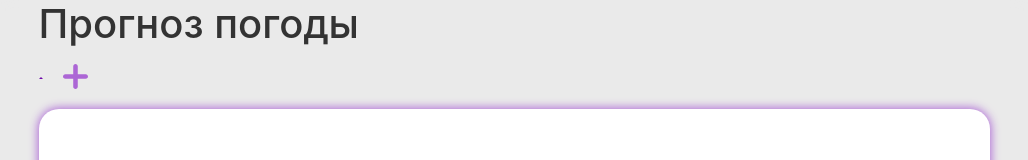
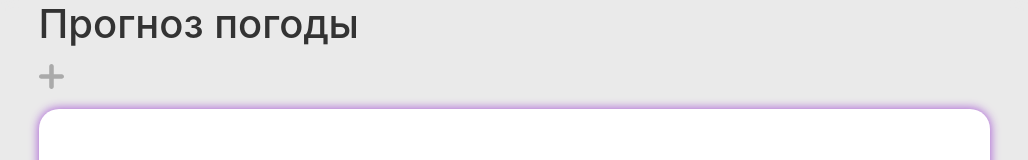
Before and after one commit to TimPulin/international-trade, a React (Vite) app: page / in a window 1280 px wide. Shown: the top 160 px of the page, without its empty margins (126-1154 px from the left). Built offline with nearby package versions, Linux system fonts and the light colour scheme.

Commit message:
поправил стили кнопки новая вкладка

```diff
--- /dev/null
+++ b/src/components/location-meteo-list/LocationMeteoItem.tsx
@@ -0,0 +1,27 @@
+import { LocationMeteoType } from '@/store/slices/location-meteo-list-slice';
+
+import locationMeteoStyles from './location-meteo-list.module.css';
+import ButtonBase from '../button/ButtonBase';
+
+type LocationMeteoItemType = {
+  tabIndex: number;
+  index: number;
+  item: LocationMeteoType;
+  onClick: (index: number, uniqueId: number) => void;
+};
+
+export default function LocationMeteoItem(props: LocationMeteoItemType) {
+  const { tabIndex, index, item, onClick } = props;
+  if (item.locationName === '') return null;
+
+  return (
+    <li
+      key={item.uniqueId}
+      className={`${locationMeteoStyles.tab} ${tabIndex === index ? locationMeteoStyles.tabActive : ''}`}
+    >
+      <ButtonBase onClick={() => onClick(index, item.uniqueId)}>
+        {item.locationName.split(',')[0]}
+      </ButtonBase>
+    </li>
+  );
+}
--- a/src/components/location-meteo-list/LocationMeteoList.tsx
+++ b/src/components/location-meteo-list/LocationMeteoList.tsx
@@ -8,6 +8,7 @@ import locationMeteoStyles from './location-meteo-list.module.css';
 import PlusIcon from '../icons/PlusIcon';
 import { useDispatch } from 'react-redux';
 import { addEmptyLocation, setActiveUniqueId } from '@/store/slices/location-meteo-list-slice';
+import LocationMeteoItem from './LocationMeteoItem';
 
 type LocationMeteoListType = {
   onReload: (cityId: string) => void;
@@ -26,9 +27,11 @@ export default function LocationMeteoList(props: LocationMeteoListType) {
   };
 
   const addTab = () => {
-    dispatch(addEmptyLocation());
-    const newTabIndex = locationMeteoList.length;
-    setTabIndex(newTabIndex);
+    if (locationMeteoList[0].locationName === '') {
+      dispatch(addEmptyLocation());
+      const newTabIndex = locationMeteoList.length;
+      setTabIndex(newTabIndex);
+    }
   };
 
   useEffect(() => {
@@ -39,19 +42,14 @@ export default function LocationMeteoList(props: LocationMeteoListType) {
     <>
       <ul className={`${locationMeteoStyles.list} ${locationMeteoStyles.tabList}`}>
         {locationMeteoList.map((item, index) => (
-          <li
-            key={item.uniqueId}
-            className={`${locationMeteoStyles.tab} ${tabIndex === index ? locationMeteoStyles.tabActive : ''}`}
-          >
-            <ButtonBase onClick={() => onTabClick(index, item.uniqueId)}>
-              {item.locationName.split(',')[0]}
-            </ButtonBase>
-          </li>
+          <LocationMeteoItem tabIndex={tabIndex} index={index} item={item} onClick={onTabClick} />
         ))}
 
         <li>
           <ButtonBase onClick={addTab}>
-            <PlusIcon additionalClass={locationMeteoStyles.iconPlus} />
+            <PlusIcon
+              additionalClass={`${locationMeteoStyles.iconPlus} ${locationMeteoList[0].locationName === '' ? locationMeteoStyles.iconPlusDisabled : ''}`}
+            />
           </ButtonBase>
         </li>
       </ul>
--- a/src/components/location-meteo-list/location-meteo-list.module.css
+++ b/src/components/location-meteo-list/location-meteo-list.module.css
@@ -6,6 +6,13 @@
 
 .iconPlus {
   width: 25px !important;
+}
+
+.iconPlusDisabled {
+  --fill-color: var(--color-grey-shade);
+  --hover-color: var(--color-grey-shade);
+  --active-color: var(--color-grey-shade);
+  cursor: auto;
 }
 
 .tabList {
```
